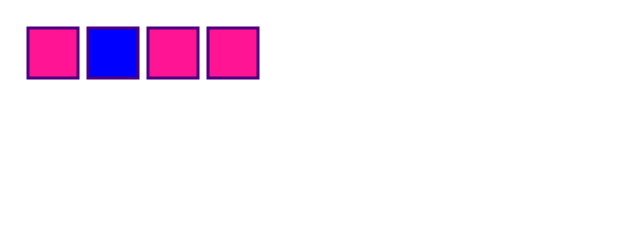
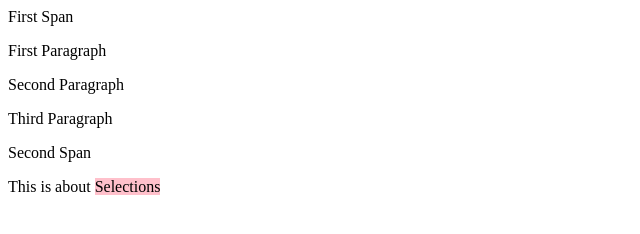
Before and after one commit to devrolet/d3-v5-visuals, a plain HTML site: page D3/code/index.html in a window 1280 px wide. Shown: the whole page, without its empty margins (0-640 px from the left). Drawn offline with nearby package versions, Linux system fonts and the light colour scheme.

Commit message:
Select Required Elements

```diff
--- a/D3/code/index.html
+++ b/D3/code/index.html
@@ -3,20 +3,24 @@
 <head>
     <meta charset="UTF-8">
     <meta name="viewport" content="width=device-width, initial-scale=1.0">
-    <title>Document</title>
+    <title>Selection</title>
+    <script src="https://cdnjs.cloudflare.com/ajax/libs/d3/5.16.0/d3.min.js"></script>
 </head>
 <body>
-    <svg width="500" height="140">
-        <g fill="deeppink" stroke="indigo" stroke-width="3">
-            <rect x="20" y="20" width="50" height="50" />
-            <rect x="80" y="20" width="50" height="50" />
-            <rect x="140" y="20" width="50" height="50" />
-            <rect x="200" y="20" width="50" height="50" />
-        </g>
-    </svg>
-    <script src="https://cdnjs.cloudflare.com/ajax/libs/d3/5.16.0/d3.min.js"></script>
+    <div id="container">
+        <span>First Span</span>
+        <p>First Paragraph</p>
+        <p>Second Paragraph</p>
+        <p>Third Paragraph</p>
+        <span>Second Span</span>
+        <p>This is about <span id="inside">Selections</span></p>
+    </div>
     <script>
-        d3.select("rect:nth-child(2)").style("fill", "blue")
+        // d3.select("div").style("background", "green"); // Sets bg for one element
+        // d3.select("p").style("color", "red") // Sets color for one paragraph
+        // d3.selectAll("p").style("color", "red") // Sets color for all paragraphs
+        // d3.select("#container").style("background", "yellow");
+        d3.select("#inside").style("background", "pink");
     </script>
 </body>
 </html>
```
